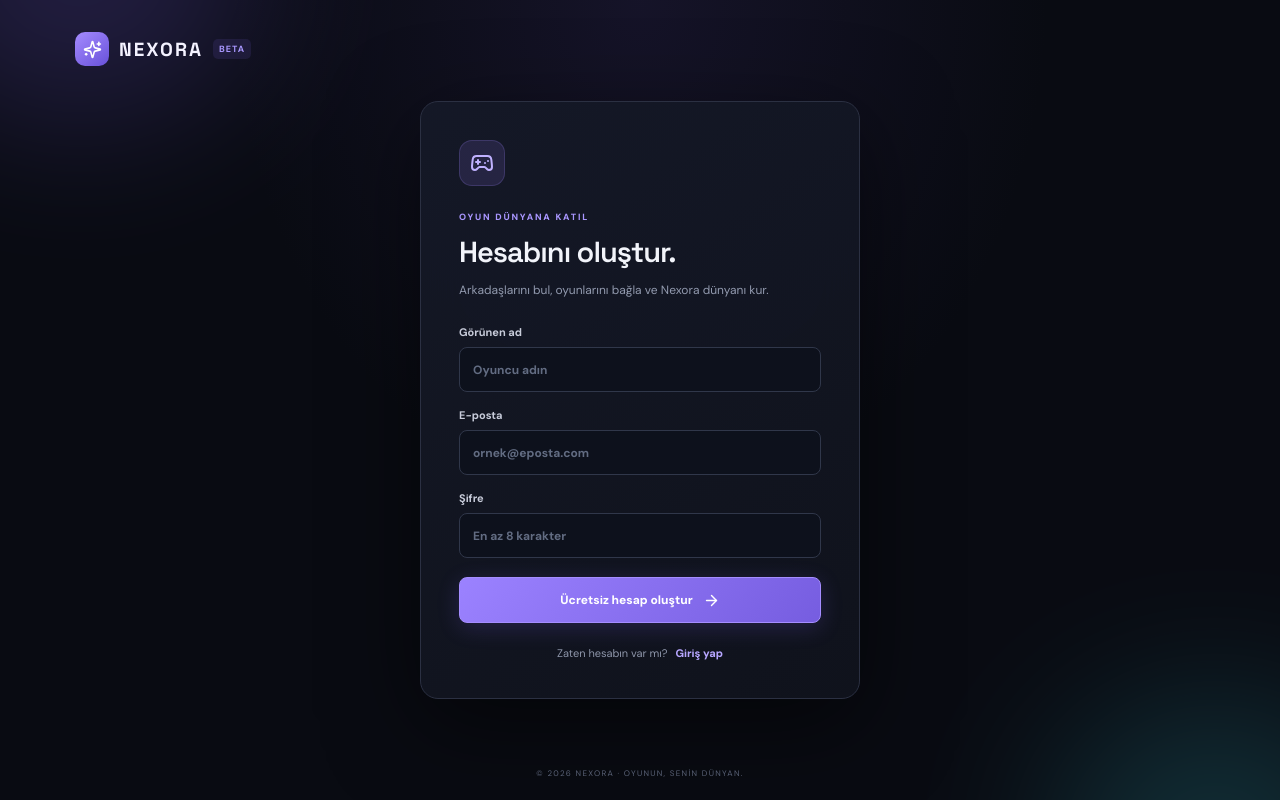
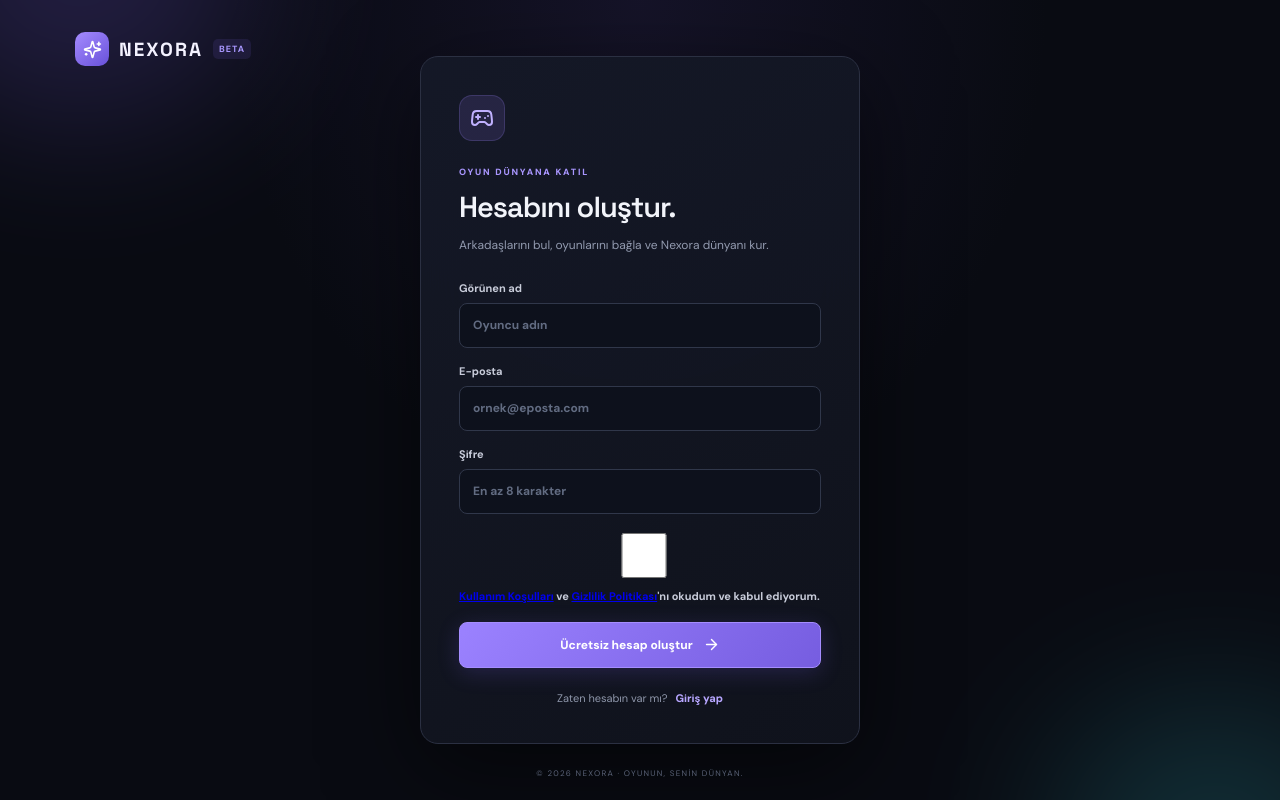
Before and after one commit to hasanmeteyetisir142-wq/Nexora, a Next.js app: page /signup in a window 1280 px wide. Built offline with nearby package versions, Linux system fonts and the light colour scheme; no server answers.

Commit message:
Require terms and privacy acceptance at signup

```diff
--- a/components/auth-form.tsx
+++ b/components/auth-form.tsx
@@ -16,12 +16,14 @@ export default function AuthForm({ mode }: Props) {
   const [displayName, setDisplayName] = useState("");
   const [email, setEmail] = useState("");
   const [password, setPassword] = useState("");
+  const [acceptedTerms, setAcceptedTerms] = useState(false);
   const [busy, setBusy] = useState(false);
   const [error, setError] = useState("");
   const [message, setMessage] = useState("");
 
   async function submit(event: FormEvent<HTMLFormElement>) {
     event.preventDefault();
+    if (isSignup && !acceptedTerms) { setError("Devam etmek için Kullanım Koşulları ve Gizlilik Politikası'nı kabul etmelisin."); return; }
     setBusy(true);
     setError("");
     setMessage("");
@@ -32,7 +34,7 @@ export default function AuthForm({ mode }: Props) {
           email: email.trim(),
           password,
           options: {
-            data: { display_name: displayName.trim() },
+            data: { display_name: displayName.trim(), terms_accepted: true, terms_version: "2026-11-20", privacy_version: "2026-11-20" },
             emailRedirectTo: `${window.location.origin}/auth/callback`,
           },
         });
@@ -74,6 +76,7 @@ export default function AuthForm({ mode }: Props) {
           {isSignup && <label>Görünen ad<input value={displayName} onChange={e => setDisplayName(e.target.value)} placeholder="Oyuncu adın" minLength={2} maxLength={32} required autoComplete="nickname" /></label>}
           <label>E-posta<input type="email" value={email} onChange={e => setEmail(e.target.value)} placeholder="ornek@eposta.com" required autoComplete="email" /></label>
           <label>Şifre<input type="password" value={password} onChange={e => setPassword(e.target.value)} placeholder="En az 8 karakter" minLength={8} required autoComplete={isSignup ? "new-password" : "current-password"} /></label>
+          {isSignup && <label className="auth-terms"><input type="checkbox" checked={acceptedTerms} onChange={e => setAcceptedTerms(e.target.checked)} required /> <span><Link href="/terms" target="_blank">Kullanım Koşulları</Link> ve <Link href="/privacy" target="_blank">Gizlilik Politikası</Link>'nı okudum ve kabul ediyorum.</span></label>}
           {error && <div className="auth-alert auth-error" role="alert">{error}</div>}
           {message && <div className="auth-alert auth-success" role="status">{message}</div>}
           <button className="auth-submit" type="submit" disabled={busy}>{busy ? <LoaderCircle className="spin" size={17} /> : <>{isSignup ? "Ücretsiz hesap oluştur" : "Giriş yap"} <ArrowRight size={17} /></>}</button>
```
